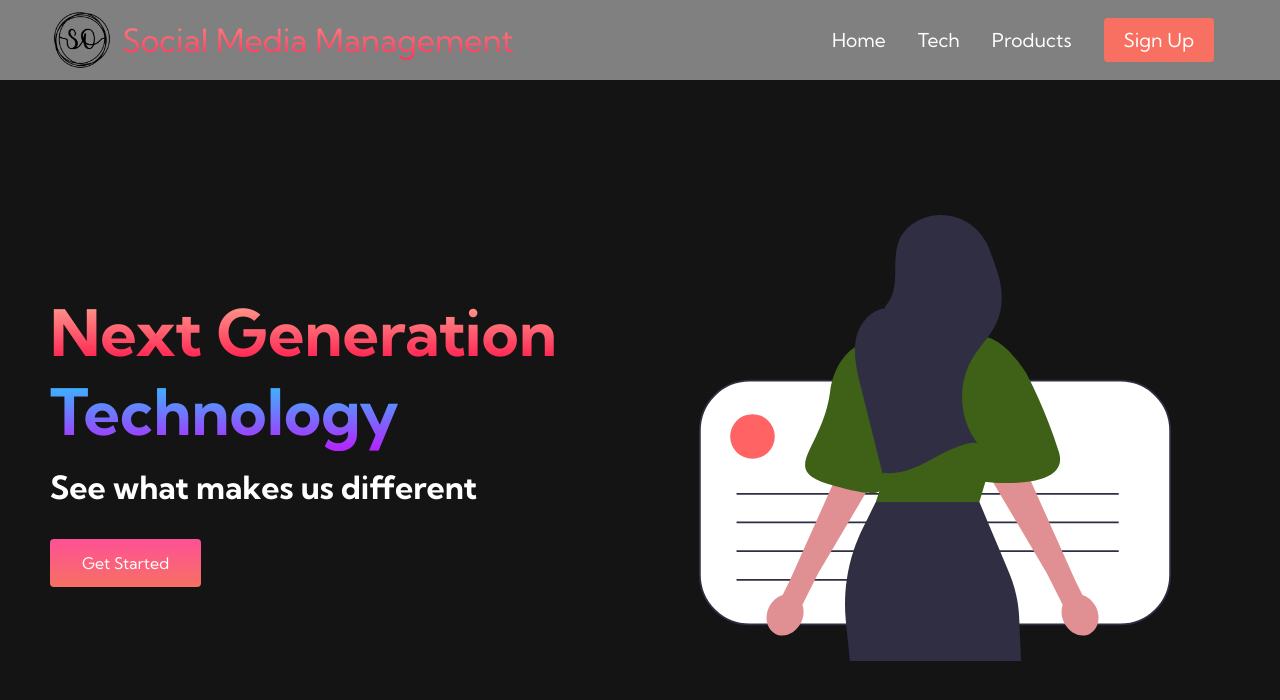
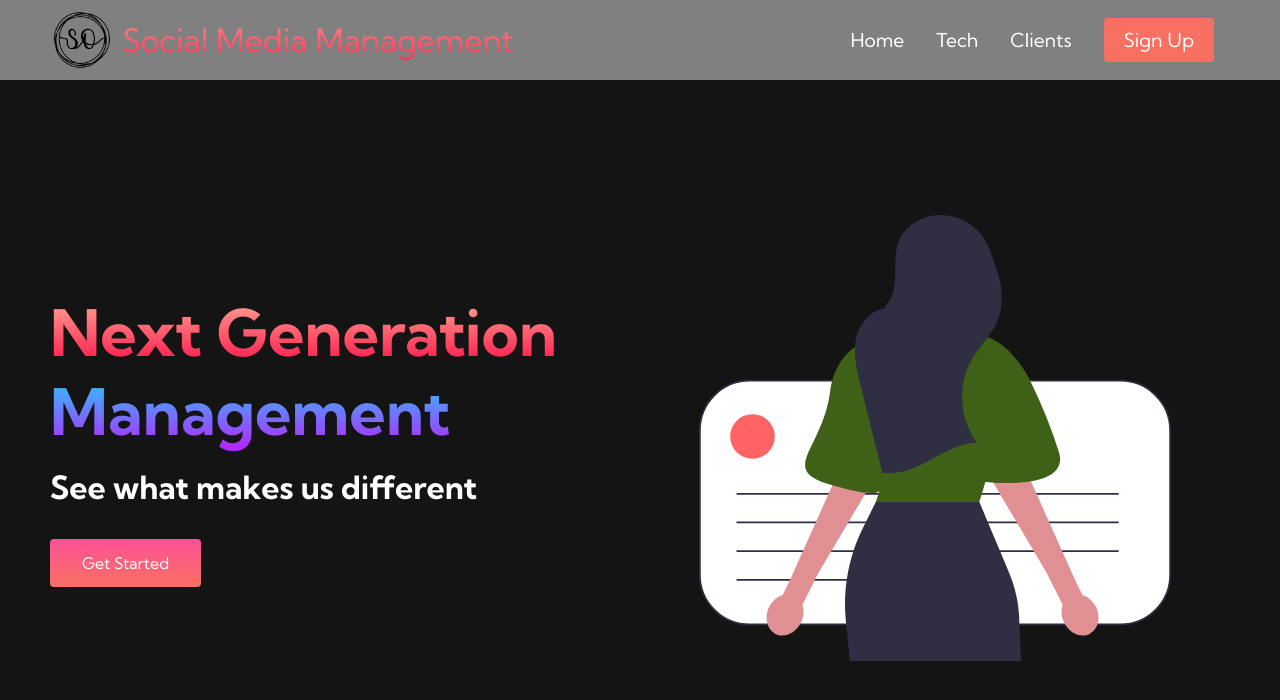
Before and after one commit to Sharonogbonna/SO-SocialMedia, a plain HTML site: page index.html in a window 1280 px wide. Drawn offline with Linux system fonts and the light colour scheme.

Commit message:
changed words for social media

```diff
--- a/index.html
+++ b/index.html
@@ -30,7 +30,7 @@
                     <a href="/tech.html" class="navbar_links"> Tech </a>
                 </li>
                 <li class="navbar_item">
-                    <a href="/" class="navbar_links"> Products </a>
+                    <a href="/" class="navbar_links"> Clients </a>
                 </li>
                 <li class="navbar_btn">
                     <a href="/" class="button"> Sign Up </a>
@@ -43,7 +43,7 @@
         <div class="main_container">
             <div class="main_content">
                 <h1>Next Generation</h1>
-                <h2>Technology</h2>
+                <h2>Management</h2>
                 <p>See what makes us different</p>
                 <button class="main_btn">
                     <a href="/">Get Started</a>
```
Also changed, not shown: tech.html (+12 -0 lines).
